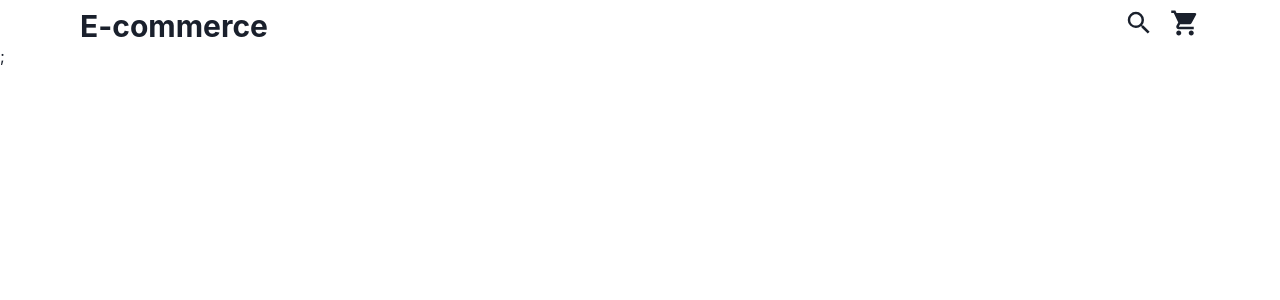
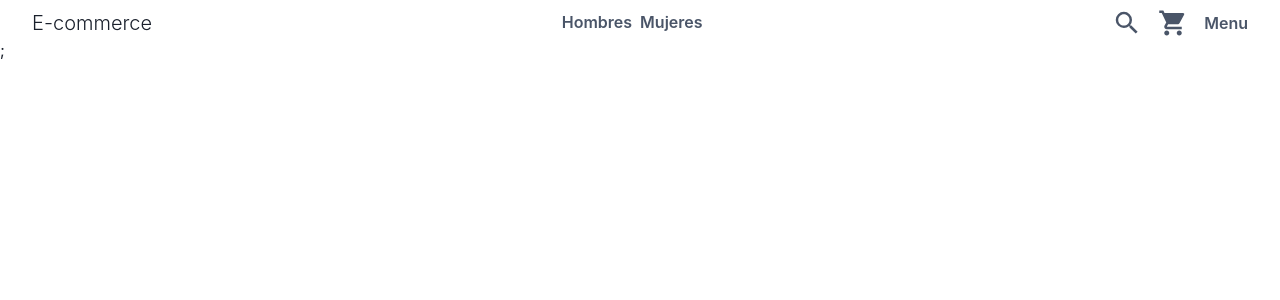
Before and after one commit to mauromamani/next-ecommerce, a Next.js app in the folder client/: page / in a window 1280 px wide. Shown: the top 300 px of the page. Built offline with nearby package versions, Linux system fonts and the light colour scheme; no server answers; what urql would draw is missing.

Commit message:
chore: responsive navbar

```diff
--- a/client/src/components/Navbar.tsx
+++ b/client/src/components/Navbar.tsx
@@ -7,17 +7,42 @@ export const NavBar = () => {
     <Box
       display={'flex'}
       justifyContent={'space-between'}
-      paddingX={'20'}
+      alignItems={'center'}
+      paddingX={{ base: '4', sm: '6', md: '8' }}
       paddingTop={'2'}>
       <Box>
         <NextLink href={'/'}>
           <Link _hover={{ textDecoration: 'none' }}>
-            <Heading size={'lg'}>E-commerce</Heading>
+            <Heading size={'md'} fontWeight="light">
+              E-commerce
+            </Heading>
           </Link>
         </NextLink>
       </Box>
-      <Stack direction={['row']} spacing="4">
-        <Box>
+
+      <Stack
+        direction={['row']}
+        spacing="2"
+        textColor={'gray.600'}
+        display={{ base: 'none', md: 'inline-flex' }}>
+        <NextLink href={'/products'}>
+          <Link>
+            <Heading size={'sm'} fontWeight="semibold">
+              Hombres
+            </Heading>
+          </Link>
+        </NextLink>
+        <NextLink href={'/products'}>
+          <Link>
+            <Heading size={'sm'} fontWeight="semibold">
+              Mujeres
+            </Heading>
+          </Link>
+        </NextLink>
+      </Stack>
+
+      <Stack direction={['row']} spacing="4" alignItems="center" textColor={'gray.600'}>
+        <Box display={{ base: 'none', sm: 'block' }}>
           <MdSearch size={'30px'} />
         </Box>
         <Box>
@@ -27,6 +52,11 @@ export const NavBar = () => {
             </Link>
           </NextLink>
         </Box>
+        <Box>
+          <Box cursor={'pointer'} fontWeight="semibold">
+            Menu
+          </Box>
+        </Box>
       </Stack>
     </Box>
   );
```
